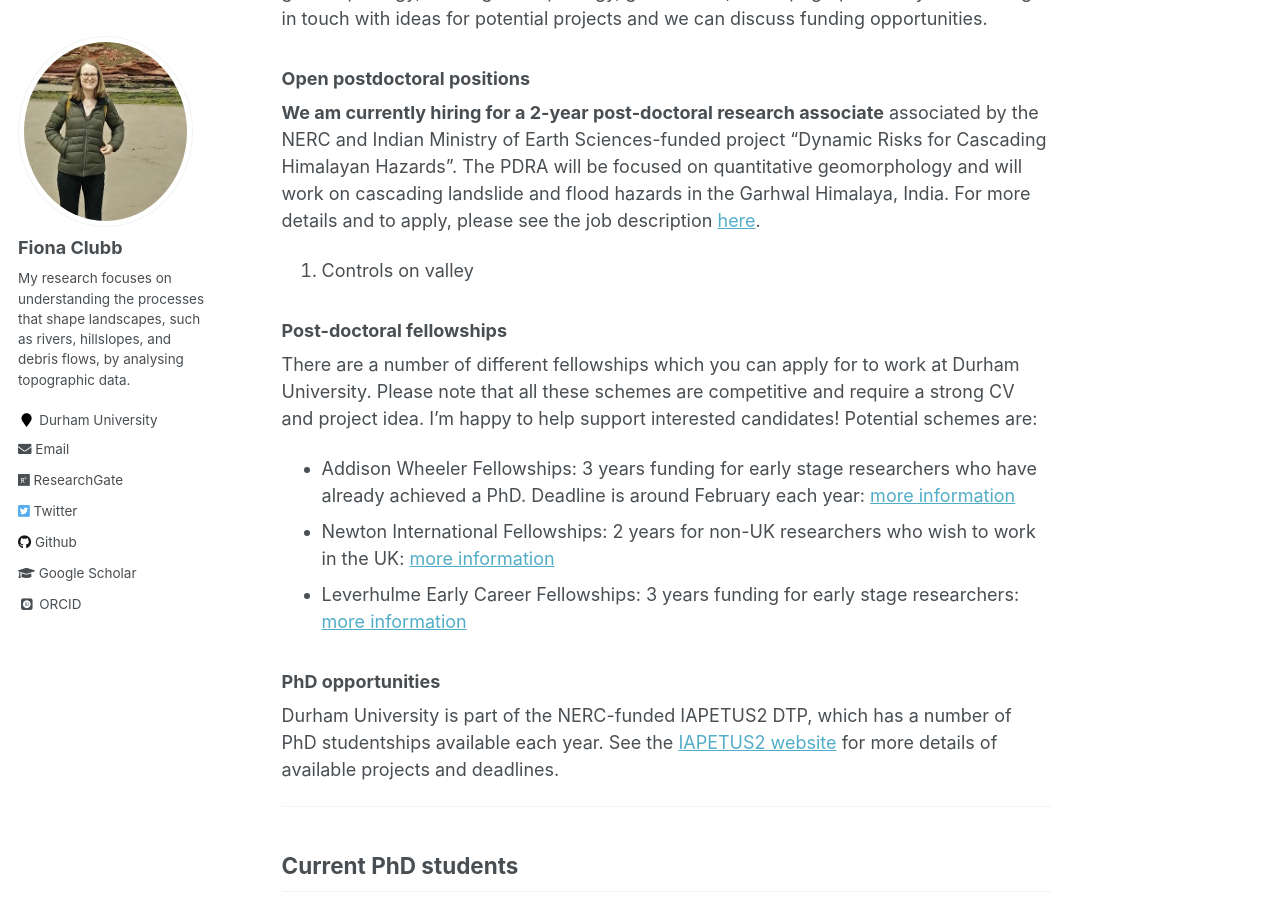
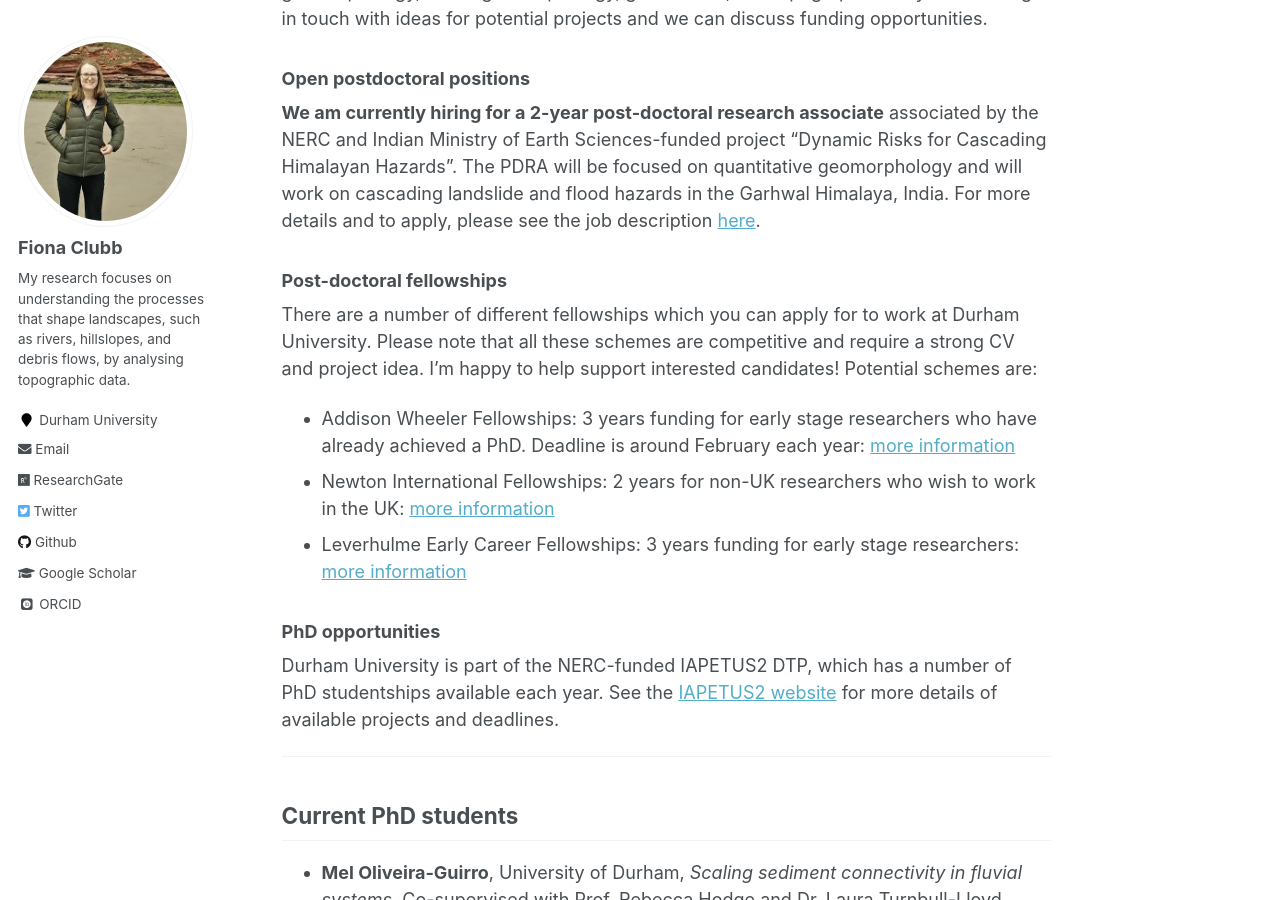
Before and after one commit to fclubb/fclubb.github.io, a Jekyll site: the page built from _pages/about.md, in a window 1280 px wide and 900 px high, scrolled down 1168 px. Built offline with Jekyll 4.4.1, drawn with Linux system fonts in a browser that asks for light colours; some web fonts are replaced.

Commit message:
Fixing typo

```diff
--- a/_pages/about.md
+++ b/_pages/about.md
@@ -29,8 +29,6 @@ I'm currently interested in recruiting for PhD and post-doctoral positions in te
 
 **We am currently hiring for a 2-year post-doctoral research associate** associated by the NERC and Indian Ministry of Earth Sciences-funded project “Dynamic Risks for Cascading Himalayan Hazards". The PDRA will be focused on quantitative geomorphology and will work on cascading landslide and flood hazards in the Garhwal Himalaya, India. For more details and to apply, please see the job description [here](https://durham.taleo.net/careersection/du_ext/jobdetail.ftl?job=24000714&tz=GMT%2B01%3A00&tzname=Europe%2FLondon).
 
-1. Controls on valley
-
 ### Post-doctoral fellowships
 
 There are a number of different fellowships which you can apply for to work at Durham University. Please note that all these schemes are competitive and require a strong CV and project idea. I'm happy to help support interested candidates! Potential schemes are:
```
